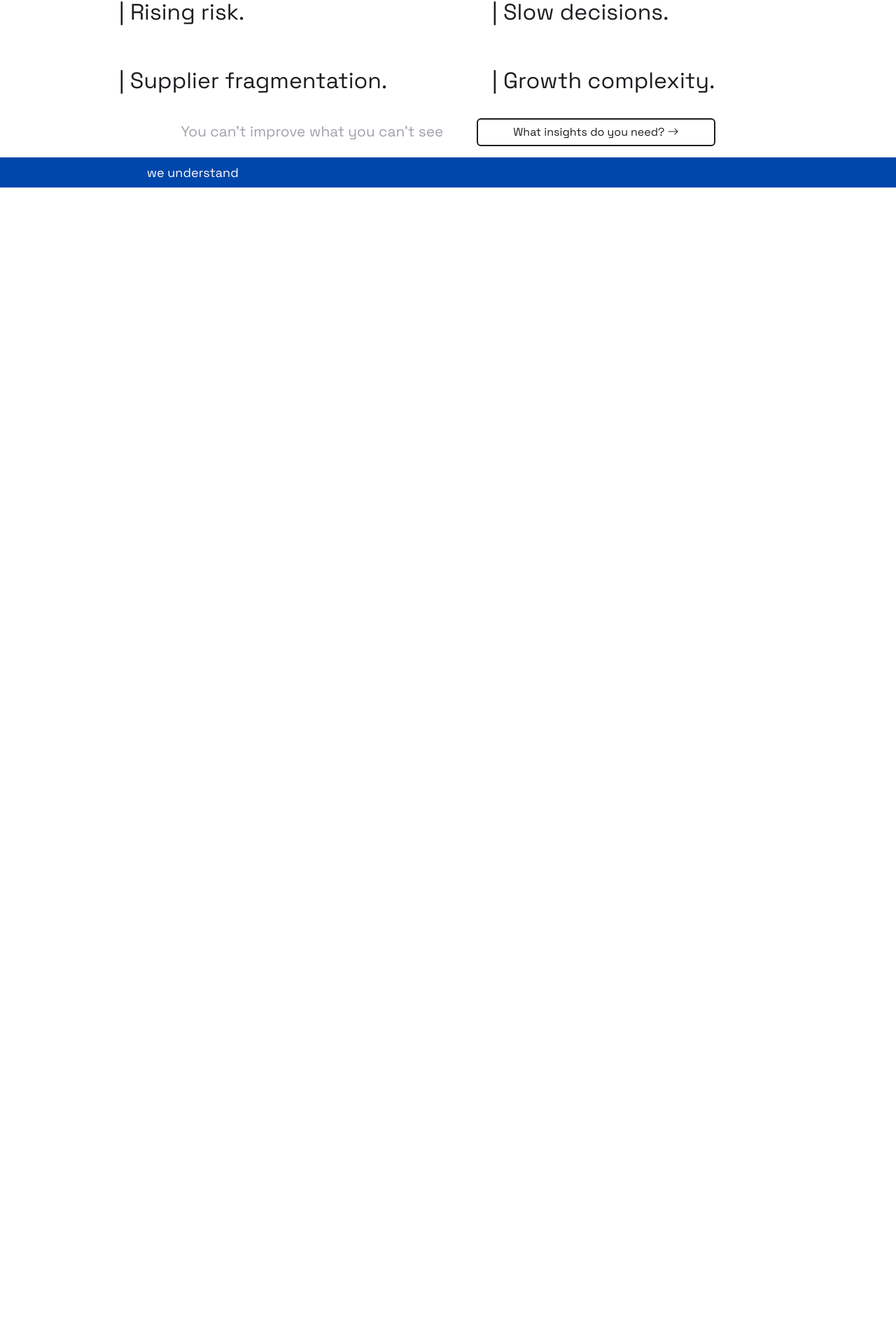
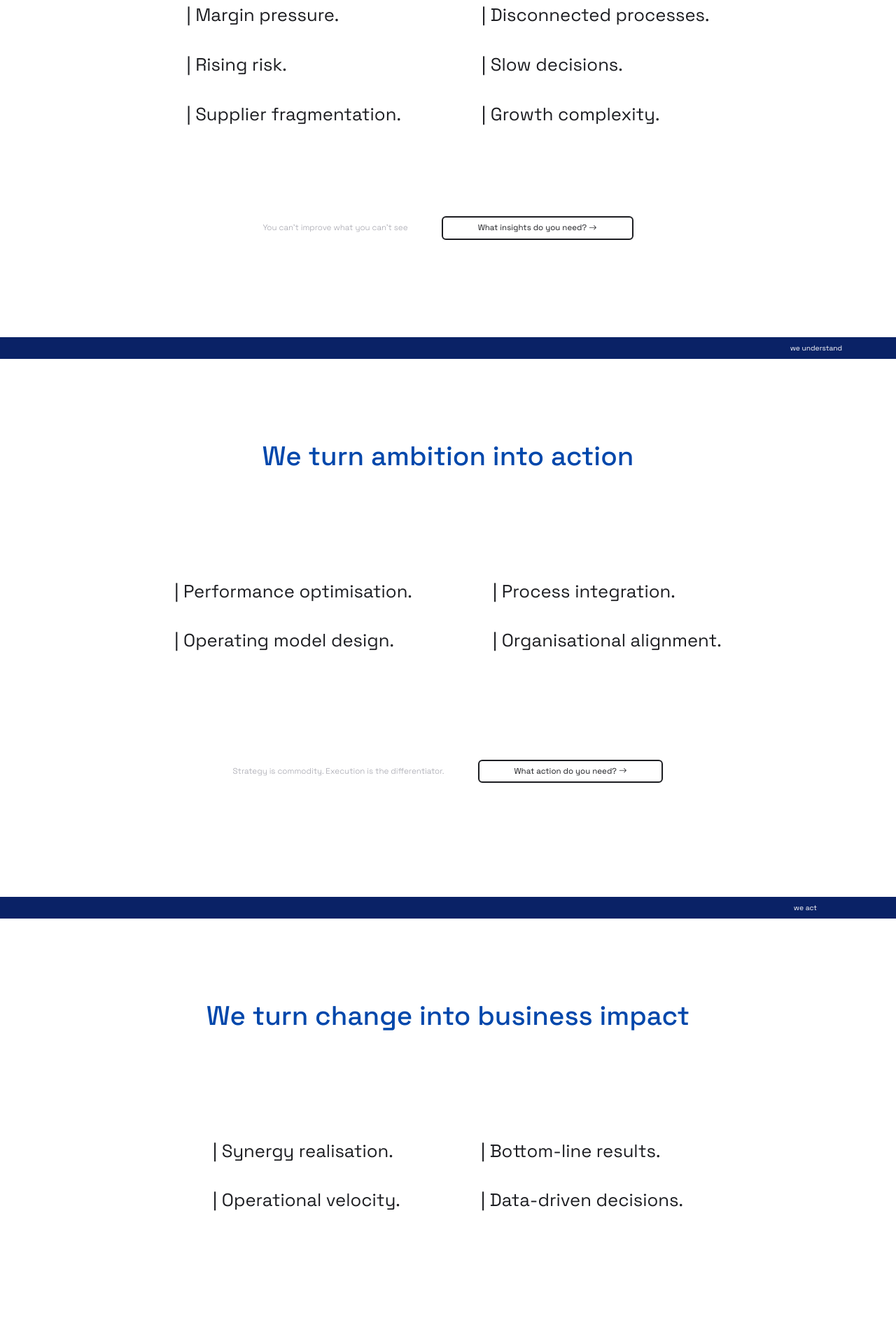
Before and after one commit to lars-vc/bridge-x-website, an Angular app: page /what in a window 1280 px wide. Shown: the part 271-2155 px from the top of the page at 70% size. Before the commit the page ends 900 px from the top, so only its background shows below. Built offline with nearby package versions, Linux system fonts and the light colour scheme.

Commit message:
what page 3

```diff
--- a/src/app/app.config.ts
+++ b/src/app/app.config.ts
@@ -1,8 +1,20 @@
 import { ApplicationConfig, provideBrowserGlobalErrorListeners } from '@angular/core';
-import { provideRouter } from '@angular/router';
+import { provideRouter, withInMemoryScrolling, withRouterConfig } from '@angular/router';
 
 import { routes } from './app.routes';
 
 export const appConfig: ApplicationConfig = {
-  providers: [provideBrowserGlobalErrorListeners(), provideRouter(routes)],
+  providers: [
+    provideBrowserGlobalErrorListeners(),
+    provideRouter(
+      routes,
+      withRouterConfig({
+        onSameUrlNavigation: 'reload',
+      }),
+      withInMemoryScrolling({
+        anchorScrolling: 'enabled',
+        scrollPositionRestoration: 'enabled',
+      }),
+    ),
+  ],
 };
--- a/src/app/app.html
+++ b/src/app/app.html
@@ -1,4 +1,4 @@
-<div class="m-2">
+<div class="app-shell">
   <app-topbar></app-topbar>
   <router-outlet />
 </div>
--- a/src/app/app.scss
+++ b/src/app/app.scss
@@ -0,0 +1,8 @@
+.app-shell {
+    min-height: 100vh;
+    overflow: hidden;
+}
+
+app-topbar {
+    display: block;
+}
--- a/src/app/components/topbar/topbar.html
+++ b/src/app/components/topbar/topbar.html
@@ -1,6 +1,6 @@
 <nav class="navbar px-3 px-md-5 py-2 py-lg-3">
     <div class="container-fluid">
-        <a class="navbar-brand" href="#"><strong>Bridge-<span style="color:var(--blue)">X</span></strong></a>
+        <a class="navbar-brand" routerLink=""><strong>Bridge-<span style="color:var(--blue)">X</span></strong></a>
         <div class="d-flex align-items-center">
             <button class="btn btn-primary mx-2">
                 Get in contact
@@ -20,9 +20,9 @@
 
 <div class="overlay-menu" [class.open]="isMenuOpen">
     <div class="overlay-links">
-        <a routerLink="/what" (click)="closeMenu()">What we see</a>
-        <a routerLink="/what" (click)="closeMenu()">What we do</a>
-        <a routerLink="/what" (click)="closeMenu()">What we bring</a>
+        <a routerLink="/what" fragment="complexity" (click)="closeMenu()">What we see</a>
+        <a routerLink="/what" fragment="ambition" (click)="closeMenu()">What we do</a>
+        <a routerLink="/what" fragment="change" (click)="closeMenu()">What we bring</a>
         <a routerLink="/what" (click)="closeMenu()">What sets us apart</a>
         <a routerLink="/what" (click)="closeMenu()">What about you</a>
     </div>
--- a/src/app/components/topbar/topbar.scss
+++ b/src/app/components/topbar/topbar.scss
@@ -132,7 +132,7 @@
 .overlay-links a {
     color: var(--grafite);
     text-decoration: none;
-    font-size: 1.5rem;
+    font-size: 1.5vw;
     font-weight: 600;
 }
 
--- a/src/app/pages/what/what.html
+++ b/src/app/pages/what/what.html
@@ -1,23 +1,23 @@
-<div style="margin-top:100px;">
-    <div class="d-flex justify-content-center">
-        <div class="d-flex flex-column align-items-center">
-            <h1>We <b>turn</b> complexity into insights</h1>
+<div class="what-page">
+    <div id="complexity" class="d-flex justify-content-center section-anchor" style="height: 100vh;">
+        <div class="d-flex flex-column align-items-center justify-content-between">
+            <h1>We turn complexity into insights</h1>
             <div class="d-flex flex-row item-container">
                 <div class="d-flex flex-column line-text-container">
-                    <div class="line-text">| Margin pressure.</div>
-                    <div class="line-text">| Rising risk.</div>
-                    <div class="line-text">| Supplier fragmentation.</div>
+                    <h2 class="line-text">| Margin pressure.</h2>
+                    <h2 class="line-text">| Rising risk.</h2>
+                    <h2 class="line-text">| Supplier fragmentation.</h2>
                 </div>
                 <div class="d-flex flex-column line-text-container">
-                    <div class="line-text">| Disconnected processes.</div>
-                    <div class="line-text">| Slow decisions.</div>
-                    <div class="line-text">| Growth complexity.</div>
+                    <h2 class="line-text">| Disconnected processes.</h2>
+                    <h2 class="line-text">| Slow decisions.</h2>
+                    <h2 class="line-text">| Growth complexity.</h2>
                 </div>
             </div>
 
             <div class="d-flex align-items-center silver-container gap-5">
                 <div class="silver-text">You can't improve what you can't see</div>
-                <button class="btn btn-primary what-button">What insights do you need? <i
+                <button class="btn btn-primary bt what-button">What insights do you need? <i
                         class="bi bi-arrow-right"></i></button>
             </div>
             <aside class="ticker m-3">
@@ -26,7 +26,59 @@
                 </div>
             </aside>
         </div>
-
     </div>
 
+    <div id="ambition" class="d-flex justify-content-center section-anchor" style="height: 100vh;">
+        <div class="d-flex flex-column align-items-center justify-content-between">
+            <h1>We turn ambition into action</h1>
+            <div class="d-flex flex-row item-container">
+                <div class="d-flex flex-column line-text-container">
+                    <h2 class="line-text">| Performance optimisation.</h2>
+                    <h2 class="line-text">| Operating model design.</h2>
+                </div>
+                <div class="d-flex flex-column line-text-container">
+                    <h2 class="line-text">| Process integration.</h2>
+                    <h2 class="line-text">| Organisational alignment.</h2>
+                </div>
+            </div>
+
+            <div class="d-flex align-items-center silver-container gap-5">
+                <div class="silver-text">Strategy is commodity. Execution is the differentiator.</div>
+                <button class="btn btn-primary what-button">What action do you need? <i
+                        class="bi bi-arrow-right"></i></button>
+            </div>
+            <aside class="ticker m-3">
+                <div class="ticker__inner">
+                    <p>we act</p>
+                </div>
+            </aside>
+        </div>
+    </div>
+
+    <div id="change" class="d-flex justify-content-center section-anchor" style="height: 100vh;">
+        <div class="d-flex flex-column align-items-center justify-content-between">
+            <h1>We turn change into business impact</h1>
+            <div class="d-flex flex-row item-container">
+                <div class="d-flex flex-column line-text-container">
+                    <h2 class="line-text">| Synergy realisation.</h2>
+                    <h2 class="line-text">| Operational velocity.</h2>
+                </div>
+                <div class="d-flex flex-column line-text-container">
+                    <h2 class="line-text">| Bottom-line results.</h2>
+                    <h2 class="line-text">| Data-driven decisions.</h2>
+                </div>
+            </div>
+
+            <div class="d-flex align-items-center silver-container gap-5">
+                <div class="silver-text">Transformation without EBITDA impact is just overhead.</div>
+                <button class="btn btn-primary what-button">What impact do you need? <i
+                        class="bi bi-arrow-right"></i></button>
+            </div>
+            <aside class="ticker m-3">
+                <div class="ticker__inner">
+                    <p>we make an impact</p>
+                </div>
+            </aside>
+        </div>
+    </div>
 </div>
--- a/src/app/pages/what/what.scss
+++ b/src/app/pages/what/what.scss
@@ -1,28 +1,39 @@
+.what-page {
+    overflow: visible;
+}
+
+.section-anchor {
+    scroll-margin-top: 120px;
+}
+
+html {
+    scroll-behavior: smooth;
+}
+
 h1 {
     color: var(--blue);
+    padding-top: 100px;
+    font-size: 3vw;
 }
 
 .line-text {
     color: var(--grafite);
-    font-size: 2rem;
+    font-size: 2vw;
+    font-weight: 400;
 }
 
 .item-container {
-    gap: 150px;
-    margin-top: 10px;
+    gap: 9vw;
 }
 
 .line-text-container {
-    gap: 50px;
+    gap: 2.5vw;
 }
 
 .silver-text {
     color: var(--silver);
-    font-size: 1.3rem;
-}
-
-.silver-container {
-    margin-top: 30px;
+    font-size: 0.9vw;
+    font-weight: 300;
 }
 
 .what-button {
@@ -33,12 +44,14 @@ h1 {
     border-width: 2px;
     z-index: 20;
     color: var(--grafite);
+    font-size: 0.9vw;
 }
 
 .ticker {
-    --ticker-duration: 20s;
+    --ticker-duration: 40s;
     width: 100vw;
-    background: var(--blue);
+    background: var(--blue-pressed);
+    // background: white;
     color: white;
     overflow: hidden;
     padding: 0.5rem;
@@ -63,16 +76,17 @@ h1 {
 
 .ticker__inner p {
     margin: 0 2rem;
+    font-size: 0.8vw;
 }
 
 
 
 @keyframes ticker {
     0% {
-        transform: translate3d(-100%, 0, 0);
+        transform: translate3d(0%, 0, 0);
     }
 
     100% {
-        transform: translate3d(0%, 0, 0);
+        transform: translate3d(-100%, 0, 0);
     }
 }
--- a/src/styles.scss
+++ b/src/styles.scss
@@ -1,3 +1,5 @@
+@import url('https://fonts.googleapis.com/css2?family=Space+Grotesk:wght@300;400;500;600;700&display=swap');
+
 /* You can add global styles to this file, and also import other style files */
 :root {
     --blue: #0047AB;
@@ -13,12 +15,14 @@
 body {
 
     margin: 0;
-    height: 100vh;
-    overflow: hidden;
+    min-height: 100vh;
+    overflow-x: hidden;
+    overflow-y: auto;
 
     background: white;
 
     font-family: 'Space Grotesk', sans-serif;
+    font-weight: 400;
     font-size: 18px;
 
     color: var(--dark);
@@ -47,7 +51,7 @@ body {
 }
 
 /* Button / interactive element defaults */
-button,
+
 .btn {
     background: transparent;
     border: none;
@@ -56,13 +60,16 @@ button,
     transition: color 0.15s ease, background-color 0.12s ease;
 }
 
-button:hover,
+
 .btn:hover {
     color: var(--blue);
     background: #f1f1f1;
 }
 
-button:active,
-.btn:active {
-    color: var(--blue-pressed);
+
+.btn:active,
+.btn-primary:active,
+.btn:first-child:active {
+    color: white !important;
+    background: var(--blue-pressed) !important;
 }
```
